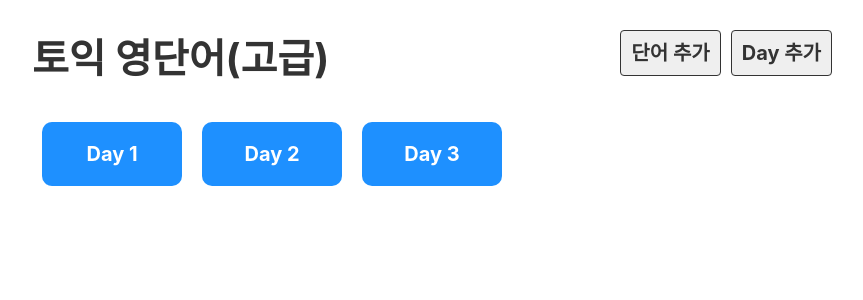
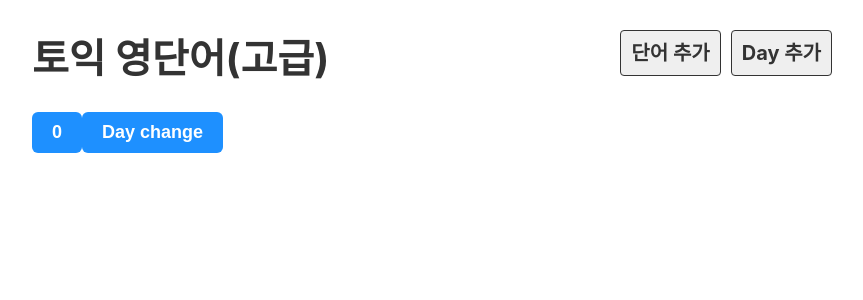
Before and after one commit to pshee-dev/prac_react, a React (Create React App) app in the folder voca/: page / in a window 1280 px wide. Shown: the top 300 px of the page, without its empty margins (208-1071 px from the left). Built offline with nearby package versions, Linux system fonts and the light colour scheme.

Commit message:
feat: useEffect 연습

```diff
--- a/voca/src/component/DayList.js
+++ b/voca/src/component/DayList.js
@@ -1,13 +1,39 @@
+import { useEffect, useState } from 'react';
 import { Link } from 'react-router-dom';
-import dummy from '../db/data.json';
 
 export default function DayList() {
-    // console.log(dummy);
-    return <ul className="list_day">
-        {dummy.days.map(day => (
-            <li key={day.id}>
-                <Link to={`/day/${day.day}`}>Day {day.day}</Link>
-            </li>
-        ))}
-    </ul>;
+    const [days, setDays] = useState([]);
+    const [count, setCount] = useState(0);
+
+    function onClick() {
+        setCount(count + 1);
+    }
+
+    function onClick2() {
+        setDays([
+            ...days,
+            {
+                id: Math.random(),
+                day: 1,
+            },
+        ]);
+    }
+
+    useEffect(() => {
+        console.log("count change")
+    }, [count]);
+
+    return (
+        <>
+            <ul className="list_day">
+                {days.map(day => (
+                    <li key={day.id}>
+                        <Link to={`/day/${day.day}`}>Day {day.day}</Link>
+                    </li>
+                ))}
+            </ul>
+            <button onClick={onClick}>{count}</button>
+            <button onClick={onClick2}>Day change</button>
+        </>
+    );
 }
```
